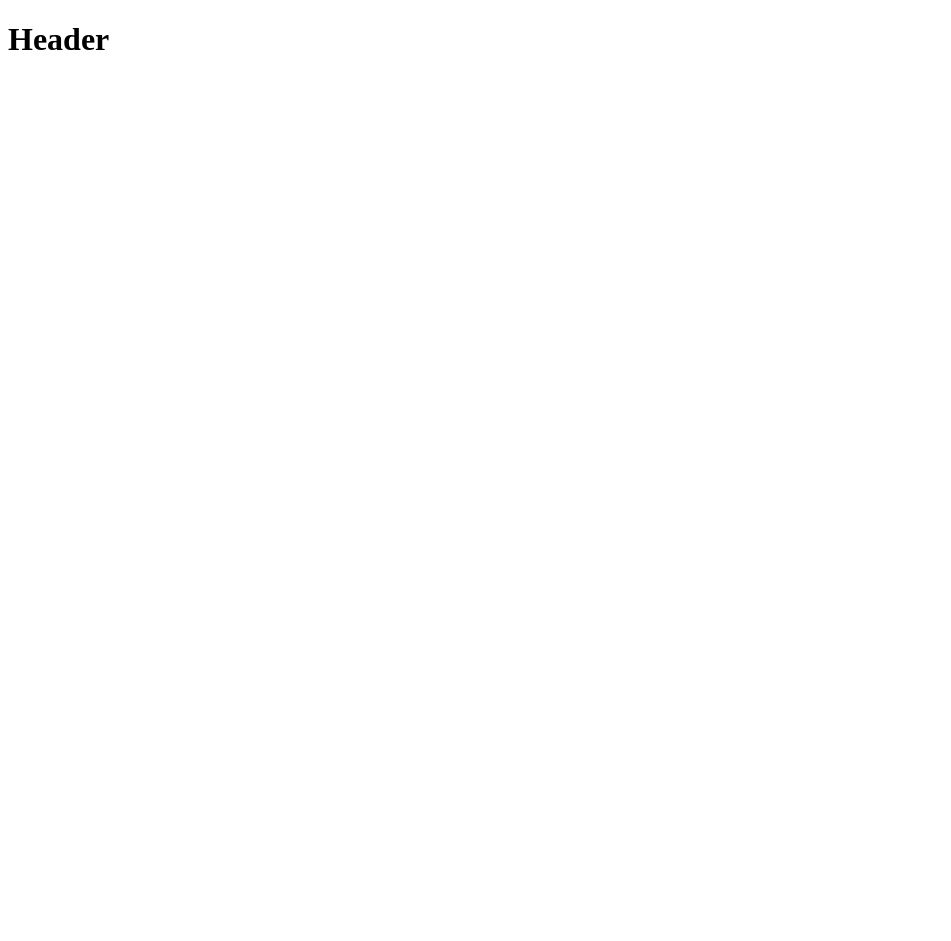
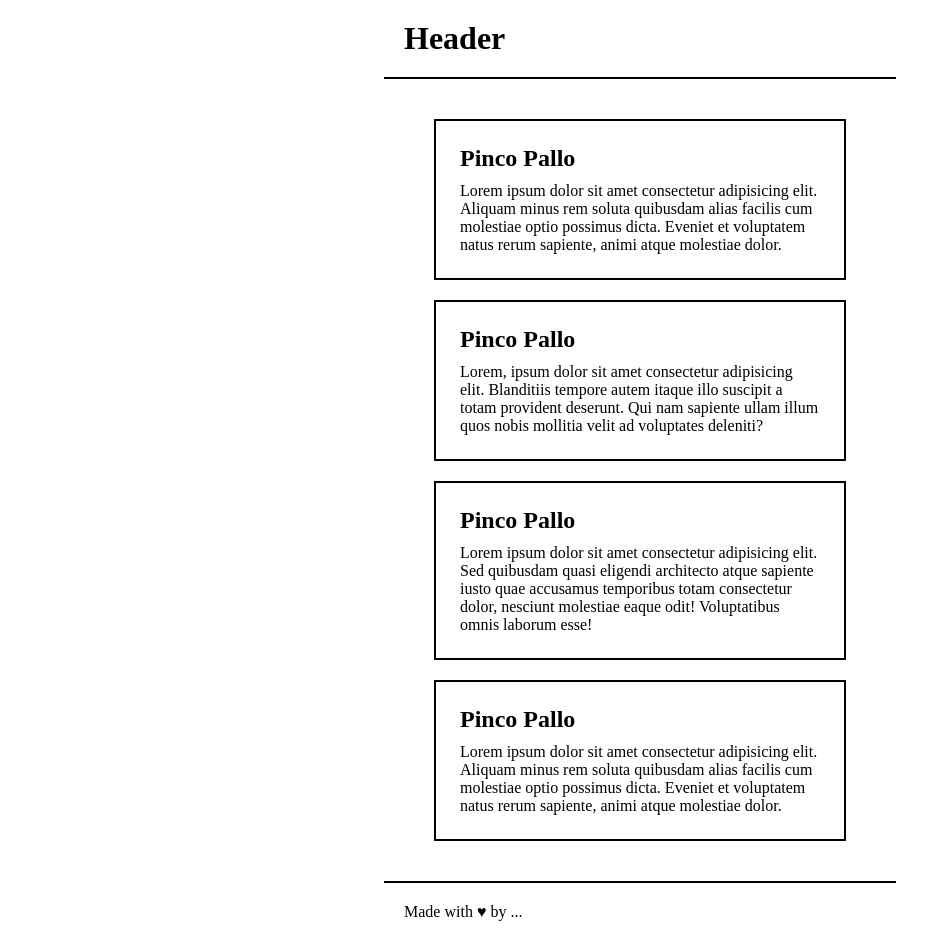
Before and after one commit to SilviaMenaIT/htmlcss-wireframe, a plain HTML site: page index.html in a window 1280 px wide. Shown: the whole page, without its empty margins (0-951 px from the left). Before the commit the page ends 800 px from the top, so only its background shows below. Drawn offline with Linux system fonts and the light colour scheme.

Commit message:
Add CSS and Complete wireframe exercise

```diff
--- a/index.html
+++ b/index.html
@@ -9,7 +9,42 @@
 </head>
 
 <body>
-    <h1>Header</h1>
+    <header>
+        <h1>
+            Header
+        </h1>
+    </header>
+
+    <main>
+        <section class="card">
+            <h2>Pinco Pallo</h2>
+            <p>Lorem ipsum dolor sit amet consectetur adipisicing elit. Aliquam minus rem soluta quibusdam alias facilis
+                cum molestiae optio possimus dicta. Eveniet et voluptatem natus rerum sapiente, animi atque molestiae
+                dolor.</p>
+        </section>
+        <section class="card">
+            <h2>Pinco Pallo</h2>
+            <p>Lorem, ipsum dolor sit amet consectetur adipisicing elit. Blanditiis tempore autem itaque illo suscipit a
+                totam provident deserunt. Qui nam sapiente ullam illum quos nobis mollitia velit ad voluptates deleniti?
+            </p>
+        </section>
+        <section class="card">
+            <h2>Pinco Pallo</h2>
+            <p>Lorem ipsum dolor sit amet consectetur adipisicing elit. Sed quibusdam quasi eligendi architecto atque
+                sapiente iusto quae accusamus temporibus totam consectetur dolor, nesciunt molestiae eaque odit!
+                Voluptatibus omnis laborum esse!</p>
+        </section>
+        <section class="card">
+            <h2>Pinco Pallo</h2>
+            <p>Lorem ipsum dolor sit amet consectetur adipisicing elit. Aliquam minus rem soluta quibusdam alias facilis
+                cum molestiae optio possimus dicta. Eveniet et voluptatem natus rerum sapiente, animi atque molestiae
+                dolor.</p>
+        </section>
+
+    </main>
+    <footer>
+        Made with &hearts; by ...
+    </footer>
 </body>
 
 </html>
--- a/style.css
+++ b/style.css
@@ -1,3 +1,36 @@
+* {
+    margin: 0;
+    padding: 0;
+    box-sizing: border-box;
+}
+
 body {
     width: 512px;
+    margin: auto;
+    ;
 }
+
+header {
+    padding: 20px;
+    border-bottom: 2px solid black;
+
+}
+
+main {
+    padding: 20px;
+}
+
+.card {
+    border: 2px solid black;
+    padding: 24px;
+    margin: 20px 30px;
+}
+
+.card h2 {
+    margin-bottom: 10px;
+}
+
+footer {
+    border-top: 2px solid black;
+    padding: 20px;
+}
```
